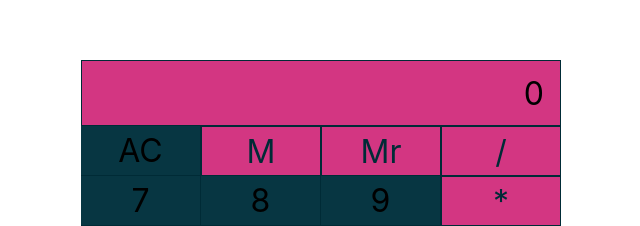
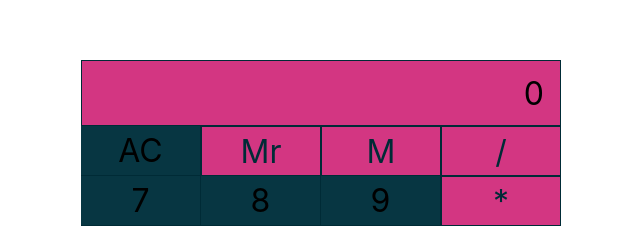
Before and after one commit to stuckinsnow/calculator, a React (Create React App) app: page / in a window 1280 px wide. Shown: the part 182-408 px from the top of the page, without its empty margins (319-959 px from the left). Built offline with nearby package versions, Linux system fonts and the light colour scheme.

Commit message:
change mem.

```diff
--- a/src/pages/HomePage/HomePage.tsx
+++ b/src/pages/HomePage/HomePage.tsx
@@ -28,7 +28,7 @@ const HomePage = () => {
     }
 
     const handleMemPress = () => {
-        setMyMem(total);
+        setMyMem(display);
     }
 
     const handleRecPress = () => {
@@ -168,10 +168,8 @@ const HomePage = () => {
             <div className="calculator__buttons">
 
                 <span className="calculator__button calculator__button--reset" onClick={handleAcPress} >AC</span>
-                <span className="calculator__button calculator__button--operator" onClick={handleMemPress} >
-                    {/* +/- */}
-                    M</span>
                 <span className="calculator__button calculator__button--operator" onClick={handleRecPress} >Mr</span>
+                <span className="calculator__button calculator__button--operator" onClick={handleMemPress} >M</span>
                 <span className="calculator__button calculator__button--operator" onClick={() => handleOperatorPress('/')} >/</span>
 
                 <span className="calculator__button calculator__button--number" onClick={() => handleNumberPress(7)}>7</span>
```
